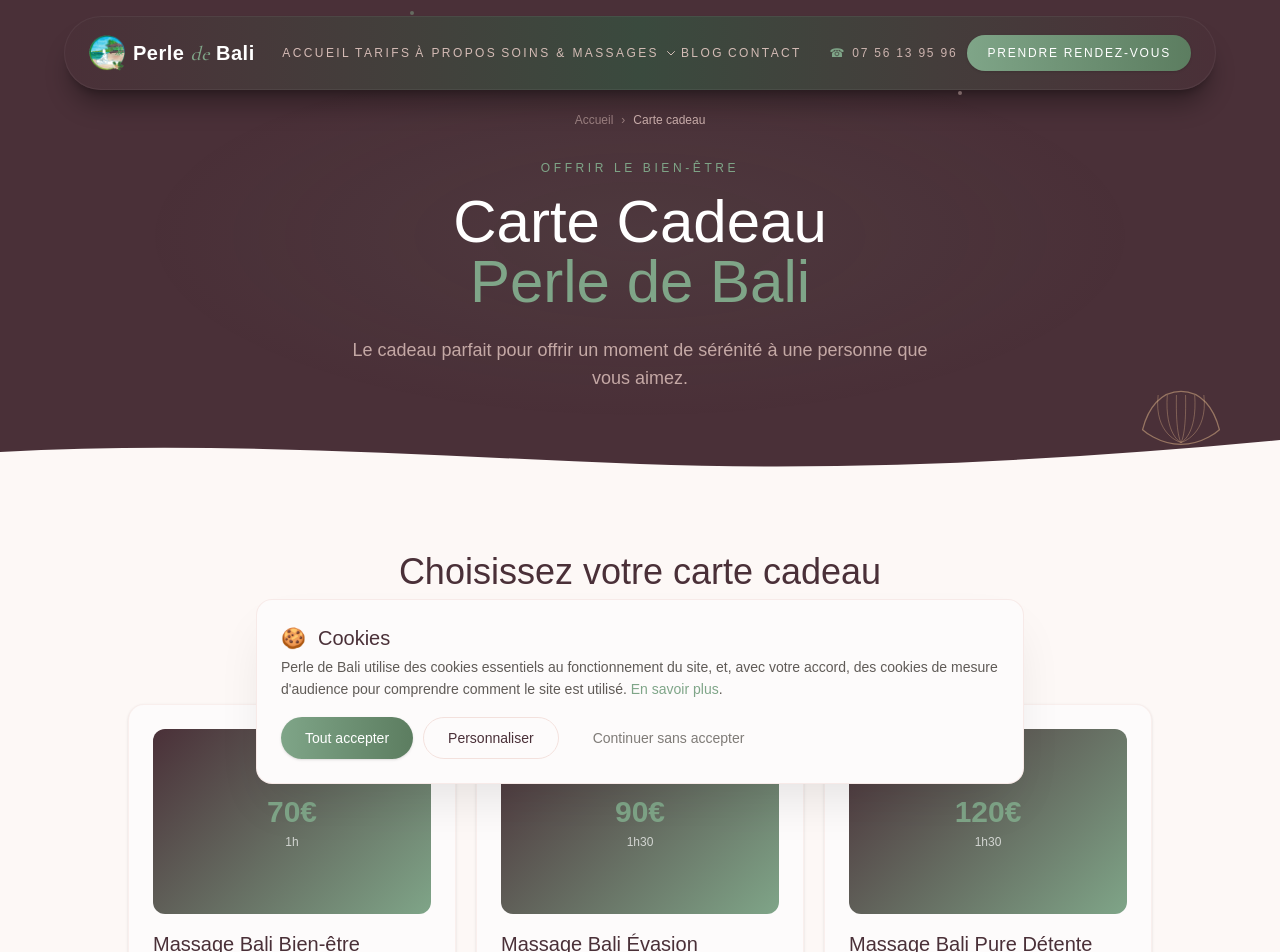
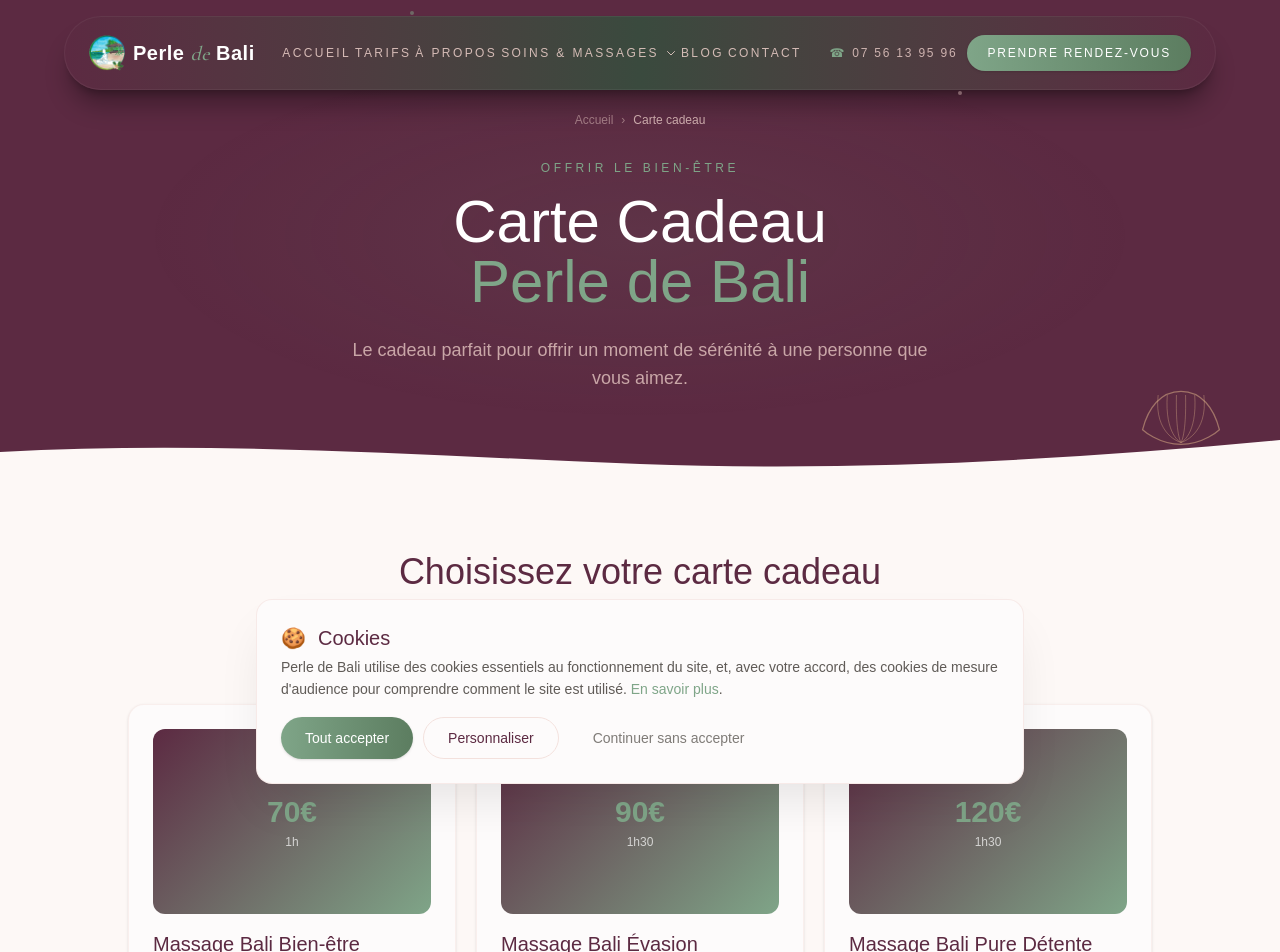
Before and after one commit to Call-Connect-Benin/perle-bali-next, a Next.js app: page /carte-cadeau in a window 1280 px wide. Shown: the top 952 px of the page. Built offline with nearby package versions, Linux system fonts and the light colour scheme; a web font is replaced by a local one.

Commit message:
Corrige le fond sombre : rose net au lieu de brun
Le rose foncé précédent (#4A3038) était trop désaturé et virait au marron.
Remplacé par #5C2A42, un rose/magenta foncé sans ambiguïté.

```diff
--- a/app/carte-cadeau/page.tsx
+++ b/app/carte-cadeau/page.tsx
@@ -95,7 +95,7 @@
                 className="pricing-card bg-bali-white rounded-2xl p-6 shadow-sm border border-bali-sand/30 flex flex-col"
               >
                 <div className="w-full aspect-[3/2] rounded-xl mb-4 flex items-center justify-center relative overflow-hidden"
-                  style={{ background: "linear-gradient(135deg, #4A3038 0%, #7FA588 100%)" }}>
+                  style={{ background: "linear-gradient(135deg, #5C2A42 0%, #7FA588 100%)" }}>
                   <div className="text-center text-white">
                     <p className="font-display text-3xl font-semibold text-bali-gold">{opt.price}</p>
                     <p className="font-body text-xs text-white/70 mt-1">{opt.duration}</p>
--- a/app/globals.css
+++ b/app/globals.css
@@ -4,7 +4,7 @@
   --color-bali-cream: #FDF8F6;
   --color-bali-cream-dark: #F5EAE5;
   --color-bali-blush: #FBEFEC;
-  --color-bali-deep: #4A3038;
+  --color-bali-deep: #5C2A42;
   --color-bali-green: #5C7D60;
   --color-bali-sage: #7FA588;
   --color-bali-gold: #7FA588;
```
